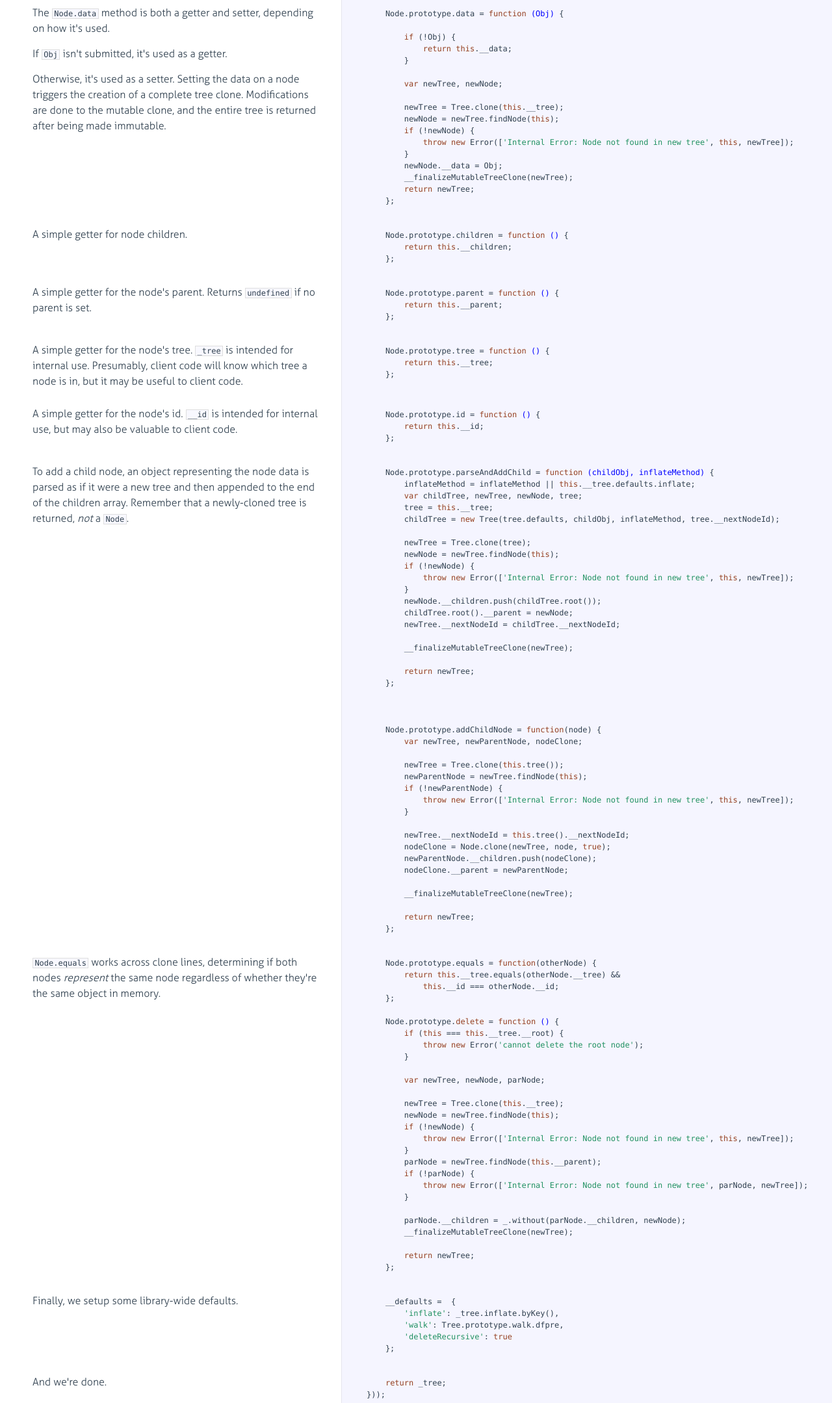
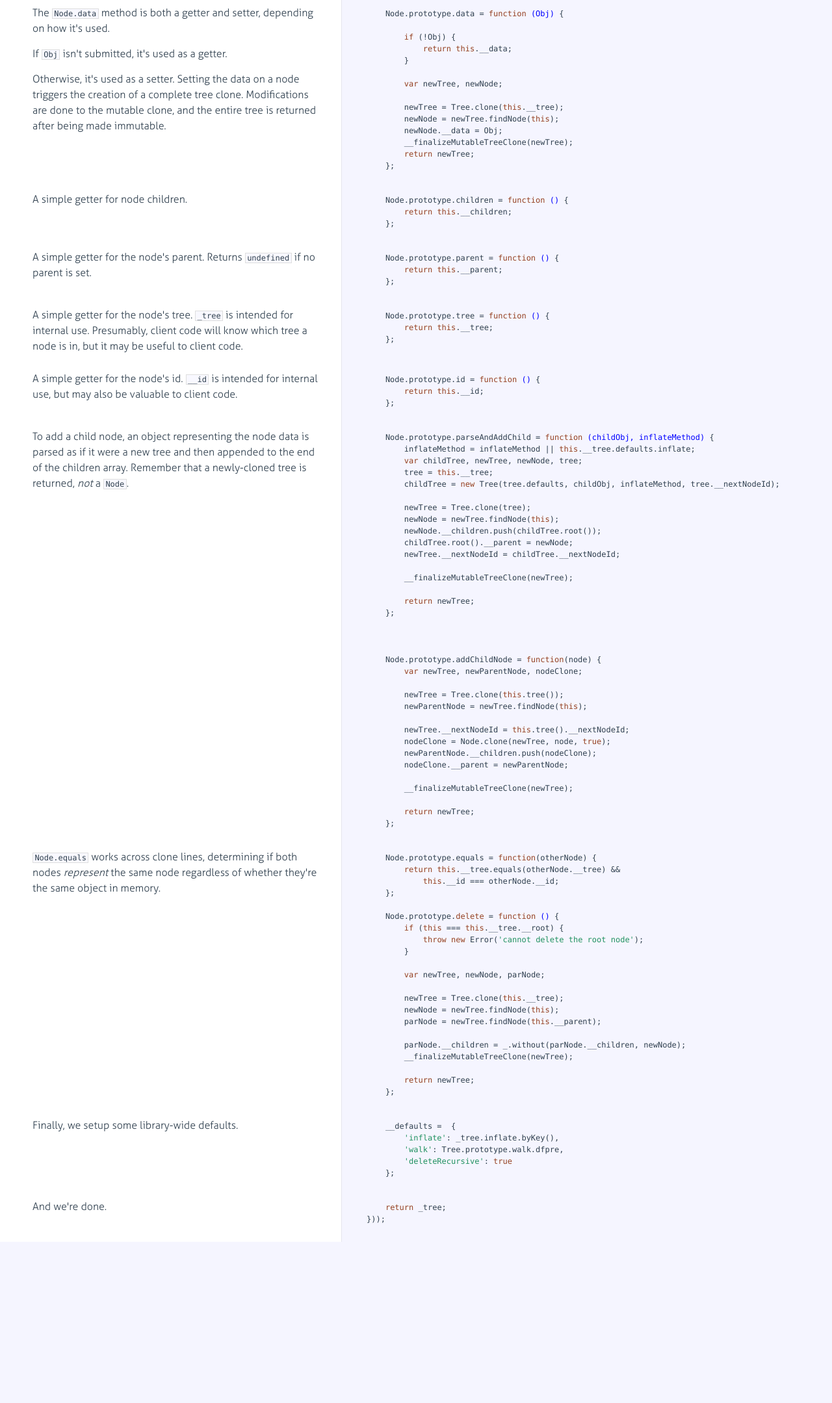
Before and after one commit to drfloob/_tree, a website: page docs/_tree.html in a window 1280 px wide. Shown: the part 8033-10192 px from the top of the page at 65% size. After the commit the page ends 9944 px from the top, so only its background shows below. Drawn offline with Linux system fonts and the light colour scheme.

Commit message:
removed defensive code; errors will happen on their own

```diff
--- a/docs/_tree.html
+++ b/docs/_tree.html
@@ -1026,9 +1026,6 @@ after being made immutable.</p>
 
         newTree = Tree.clone(<span class="keyword">this</span>.__tree);
         newNode = newTree.findNode(<span class="keyword">this</span>);
-        <span class="keyword">if</span> (!newNode) {
-            <span class="keyword">throw</span> <span class="keyword">new</span> Error([<span class="string">'Internal Error: Node not found in new tree'</span>, <span class="keyword">this</span>, newTree]);
-        }
         newNode.__data = Obj;
         __finalizeMutableTreeClone(newTree);
         <span class="keyword">return</span> newTree;
@@ -1130,9 +1127,6 @@ returned, <em>not</em> a <code>Node</code>.</p>
 
         newTree = Tree.clone(tree);
         newNode = newTree.findNode(<span class="keyword">this</span>);
-        <span class="keyword">if</span> (!newNode) {
-            <span class="keyword">throw</span> <span class="keyword">new</span> Error([<span class="string">'Internal Error: Node not found in new tree'</span>, <span class="keyword">this</span>, newTree]);
-        }
         newNode.__children.push(childTree.root());
         childTree.root().__parent = newNode;
         newTree.__nextNodeId = childTree.__nextNodeId;
@@ -1149,9 +1143,6 @@ returned, <em>not</em> a <code>Node</code>.</p>
 
         newTree = Tree.clone(<span class="keyword">this</span>.tree());
         newParentNode = newTree.findNode(<span class="keyword">this</span>);
-        <span class="keyword">if</span> (!newParentNode) {
-            <span class="keyword">throw</span> <span class="keyword">new</span> Error([<span class="string">'Internal Error: Node not found in new tree'</span>, <span class="keyword">this</span>, newTree]);
-        }
 
         newTree.__nextNodeId = <span class="keyword">this</span>.tree().__nextNodeId;
         nodeClone = Node.clone(newTree, node, <span class="literal">true</span>);
@@ -1192,13 +1183,7 @@ the same object in memory.</p>
 
         newTree = Tree.clone(<span class="keyword">this</span>.__tree);
         newNode = newTree.findNode(<span class="keyword">this</span>);
-        <span class="keyword">if</span> (!newNode) {
-            <span class="keyword">throw</span> <span class="keyword">new</span> Error([<span class="string">'Internal Error: Node not found in new tree'</span>, <span class="keyword">this</span>, newTree]);
-        }
         parNode = newTree.findNode(<span class="keyword">this</span>.__parent);
-        <span class="keyword">if</span> (!parNode) {
-            <span class="keyword">throw</span> <span class="keyword">new</span> Error([<span class="string">'Internal Error: Node not found in new tree'</span>, parNode, newTree]);
-        }
 
         parNode.__children = _.without(parNode.__children, newNode);
         __finalizeMutableTreeClone(newTree);
```
Also changed, not shown: src/_tree.js (+0 -15 lines), dist/_tree.min.js, 1 other file.
